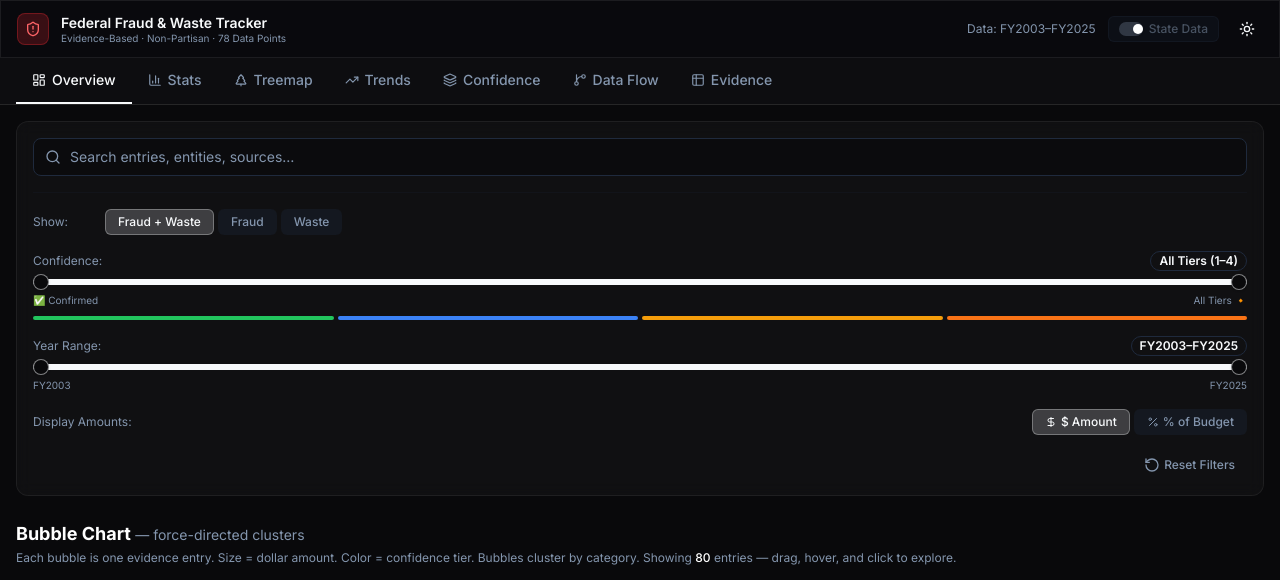
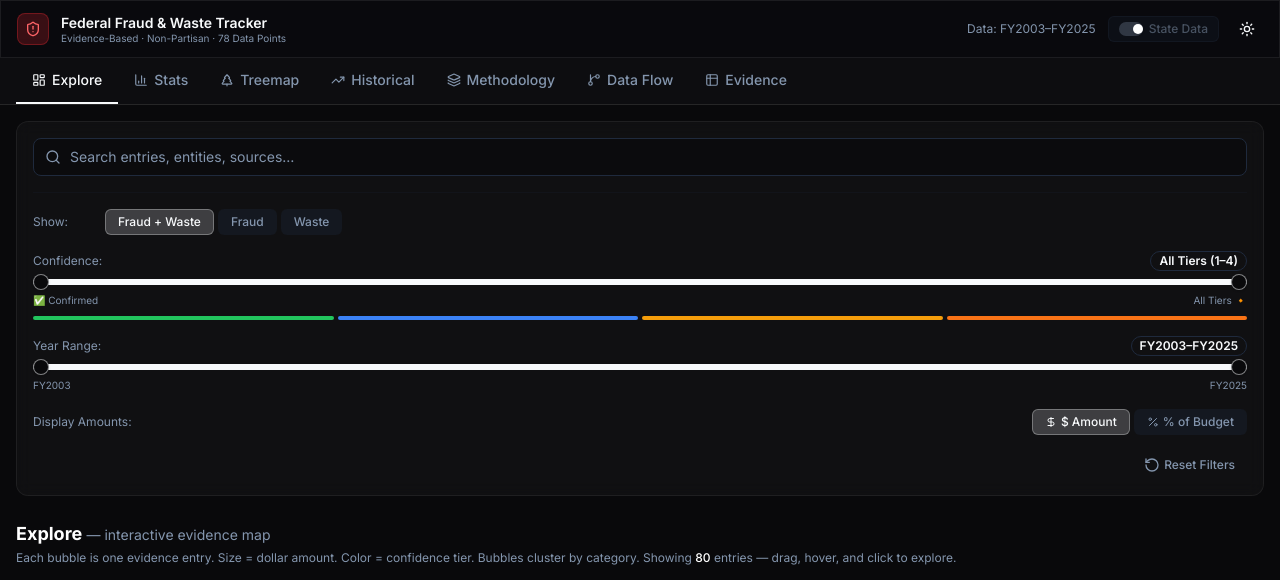
Before and after one commit to travishyer1-gif/fraud-waste-tracker, a Next.js app: page / in a window 1280 px wide. Shown: the top 580 px of the page. Built offline with nearby package versions, Linux system fonts and the light colour scheme; no server answers.

Commit message:
Mobile nav: Stats/Historical/Treemap/Methodology tabs, Explore/Evidence/Data Flow in More, bubble labels on mobile

```diff
--- a/src/components/charts/BubbleChart.tsx
+++ b/src/components/charts/BubbleChart.tsx
@@ -272,20 +272,19 @@ export function BubbleChart({ entries }: { entries: EvidenceEntry[] }) {
       .attr('stroke-width', 1.2)
       .attr('stroke-opacity', 0.6);
 
-    // Tiny tier label inside large bubbles — hidden on mobile (show on tap instead)
-    if (!isMobile) {
-      groups.filter(d => d.r >= 24)
+    // Amount label inside bubbles — show on both mobile and desktop for bubbles large enough
+    const minLabelRadius = isMobile ? 18 : 24;
+    groups.filter(d => d.r >= minLabelRadius)
       .append('text')
       .attr('text-anchor', 'middle')
       .attr('dominant-baseline', 'middle')
       .attr('dy', '0.05em')
-        .attr('font-size', d => Math.min(d.r * 0.42, 13))
+      .attr('font-size', d => Math.min(d.r * (isMobile ? 0.5 : 0.42), isMobile ? 11 : 13))
       .attr('fill', '#ffffffcc')
       .attr('font-weight', '600')
       .style('pointer-events', 'none')
       .style('user-select', 'none')
       .text(d => formatCompact(d.entry.amountBest));
-    }
 
     // ── drag behavior ────────────────────────────────────────────────────────
     const drag = d3.drag<SVGGElement, SimNode>()
--- a/src/components/layout/BottomTabBar.tsx
+++ b/src/components/layout/BottomTabBar.tsx
@@ -2,21 +2,21 @@
 
 import { useState, useEffect, useRef } from 'react';
 import { motion, AnimatePresence } from 'framer-motion';
-import { LayoutDashboard, BarChart3, TrendingUp, Table2, MoreHorizontal } from 'lucide-react';
+import { BarChart3, TrendingUp, TreePine, Layers, MoreHorizontal } from 'lucide-react';
 import { cn } from '@/lib/utils';
 import { MoreDrawer } from './MoreDrawer';
 import type { ViewId } from './Navigation';
 
-/** The 5 primary tabs visible in the bottom bar. */
+/** The 4 primary tabs visible in the bottom bar. */
 const PRIMARY_TABS: { id: ViewId; label: string; icon: React.ComponentType<{ className?: string }> }[] = [
-  { id: 'dashboard',  label: 'Overview', icon: LayoutDashboard },
-  { id: 'stats',      label: 'Stats',    icon: BarChart3       },
-  { id: 'trends',     label: 'Trends',   icon: TrendingUp      },
-  { id: 'table',      label: 'Evidence', icon: Table2          },
+  { id: 'stats',      label: 'Stats',       icon: BarChart3   },
+  { id: 'trends',     label: 'Historical',  icon: TrendingUp  },
+  { id: 'treemap',    label: 'Treemap',     icon: TreePine    },
+  { id: 'confidence', label: 'Methodology', icon: Layers      },
 ];
 
 /** IDs that live inside the More drawer */
-const MORE_VIEW_IDS: ViewId[] = ['treemap', 'confidence', 'dataflow'];
+const MORE_VIEW_IDS: ViewId[] = ['dashboard', 'table', 'dataflow'];
 
 interface BottomTabBarProps {
   activeView: ViewId;
--- a/src/components/layout/MoreDrawer.tsx
+++ b/src/components/layout/MoreDrawer.tsx
@@ -2,14 +2,14 @@
 
 import { useEffect } from 'react';
 import { motion, AnimatePresence } from 'framer-motion';
-import { TreePine, Layers, GitBranch, X } from 'lucide-react';
+import { LayoutDashboard, Table2, GitBranch, X } from 'lucide-react';
 import { cn } from '@/lib/utils';
 import type { ViewId } from './Navigation';
 
 const MORE_ITEMS: { id: ViewId; label: string; icon: React.ComponentType<{ className?: string }> }[] = [
-  { id: 'treemap',    label: 'Treemap',     icon: TreePine  },
-  { id: 'confidence', label: 'Confidence',  icon: Layers    },
-  { id: 'dataflow',   label: 'Data Flow',   icon: GitBranch },
+  { id: 'dashboard', label: 'Explore',   icon: LayoutDashboard },
+  { id: 'table',     label: 'Evidence',  icon: Table2          },
+  { id: 'dataflow',  label: 'Data Flow', icon: GitBranch       },
 ];
 
 interface MoreDrawerProps {
--- a/src/components/layout/Navigation.tsx
+++ b/src/components/layout/Navigation.tsx
@@ -4,11 +4,11 @@ import { LayoutDashboard, TreePine, TrendingUp, GitBranch, Table2, BarChart3, La
 import { cn } from '@/lib/utils';
 
 const VIEWS = [
-  { id: 'dashboard', label: 'Overview', icon: LayoutDashboard },
+  { id: 'dashboard', label: 'Explore', icon: LayoutDashboard },
   { id: 'stats', label: 'Stats', icon: BarChart3 },
   { id: 'treemap', label: 'Treemap', icon: TreePine },
-  { id: 'trends', label: 'Trends', icon: TrendingUp },
-  { id: 'confidence', label: 'Confidence', icon: Layers },
+  { id: 'trends', label: 'Historical', icon: TrendingUp },
+  { id: 'confidence', label: 'Methodology', icon: Layers },
   { id: 'dataflow', label: 'Data Flow', icon: GitBranch },
   { id: 'table', label: 'Evidence', icon: Table2 },
 ] as const;
--- a/src/components/views/BubbleView.tsx
+++ b/src/components/views/BubbleView.tsx
@@ -12,7 +12,7 @@ export default function BubbleView() {
       {/* Header */}
       <div>
         <h2 className="text-lg font-bold text-white">
-          Bubble Chart <span className="text-muted-foreground font-normal text-sm">— force-directed clusters</span>
+          Explore <span className="text-muted-foreground font-normal text-sm">— interactive evidence map</span>
         </h2>
         <p className="text-xs text-muted-foreground mt-0.5">
           Each bubble is one evidence entry. Size = dollar amount. Color = confidence tier. Bubbles cluster by category.
```
Also changed, not shown: 1 other file (tests, documents, lock files or other folders). Lines whose indentation alone changed are shown as unchanged.
